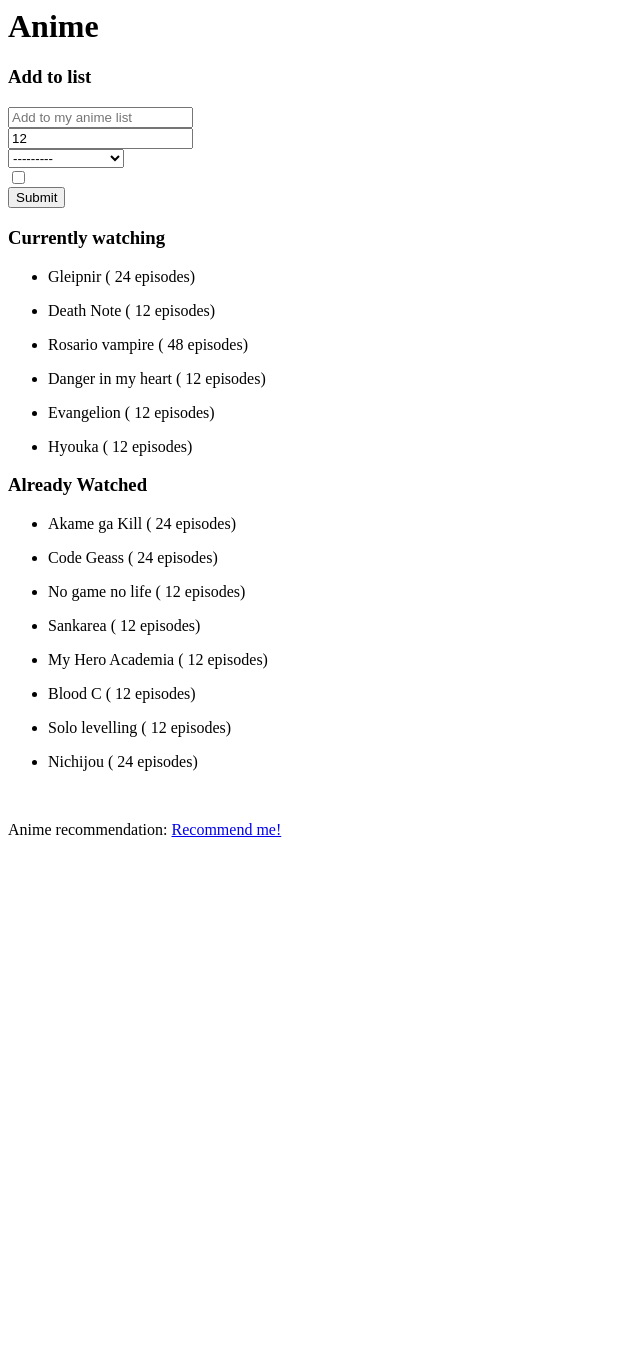
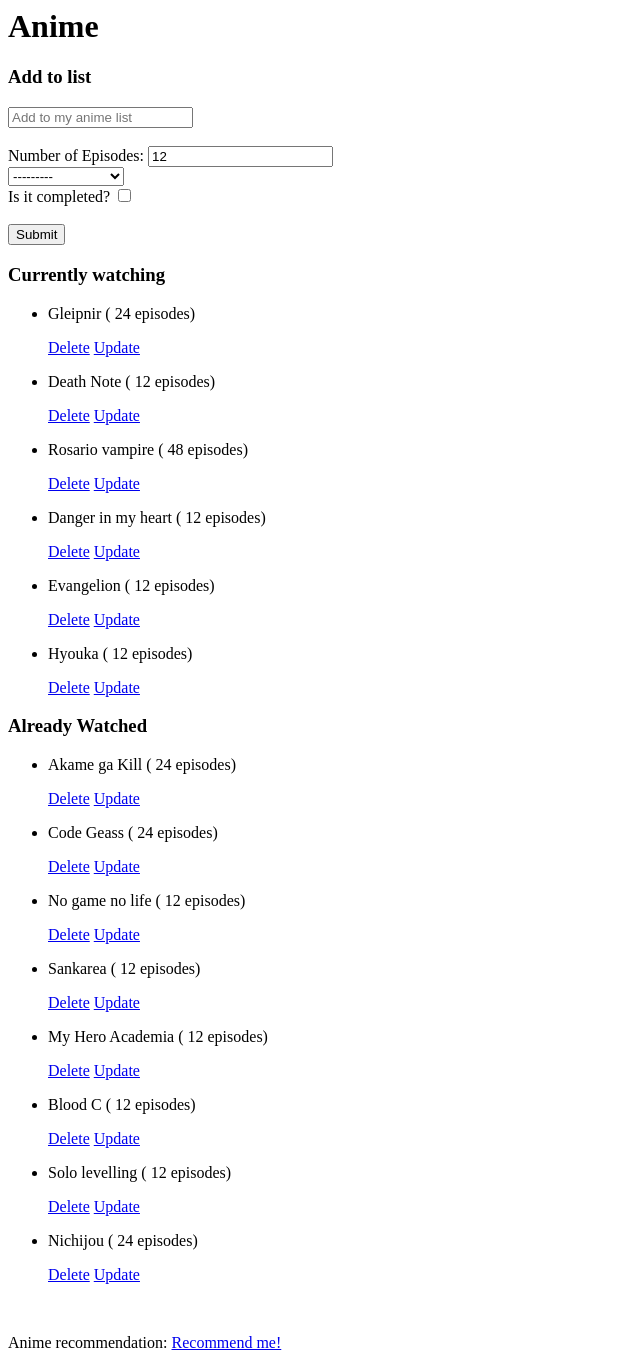
Before and after one commit to DMTolibas/anime-recommendation, a Django app: page / in a window 1280 px wide. Shown: the whole page, without its empty margins (0-640 px from the left). Before the commit the page ends 837 px from the top, so only its background shows below. Run offline with Django 5.2, Linux system fonts and the light colour scheme; data comes from the database, SQL or seed files in the repository; both versions use the stored data as it was after the commit.

Commit message:
make the update funct

```diff
--- a/anime_recom/anime_list/templates/home.html
+++ b/anime_recom/anime_list/templates/home.html
@@ -6,10 +6,10 @@
 
     {% csrf_token %}
 
-    {{AnimeForm.title}}<br>
-    {{AnimeForm.num_ep}}<br>
+    {{AnimeForm.title}}<br> <br>
+    Number of Episodes: {{AnimeForm.num_ep}}<br>
     {{AnimeForm.genre}}<br>
-    {{AnimeForm.completed}} <br>
+    Is it completed? {{AnimeForm.completed}} <br><br>
 
 
     <input class="btn" type="submit" name="add anime">
@@ -24,6 +24,8 @@
     {% if anime.completed == False %}
         <ul>
             <li><p>  {{anime}} ( {{anime.num_ep}} episodes) <p>
+                <a href="{% url 'delete-anime' anime.id %}"> Delete</a>
+                <a href="{% url 'update-anime' anime.id %}"> Update</a>
             </li>
         </ul>
     {% endif %}
@@ -37,6 +39,8 @@
     {% if anime.completed %}
         <ul>
             <li><p>  {{anime}} ( {{anime.num_ep}} episodes) <p>
+                <a href="{% url 'delete-anime' anime.id %}"> Delete</a>
+                <a href="{% url 'update-anime' anime.id %}"> Update</a>
             </li>
         </ul>
     {% endif %}
--- a/anime_recom/anime_list/urls.py
+++ b/anime_recom/anime_list/urls.py
@@ -3,5 +3,8 @@
 
 urlpatterns = [
     path('', views.index, name="home"),
+    path('delete-anime/<str:pk>', views.deleteanime, name="delete-anime"), #the str: pk get the id of the obj and send it to the f(x) in view
+    path('update-anime/<str:pk>', views.updateanime, name="update-anime"), #the str: pk get the id of the obj and send it to the views.updateanime
+
     path('recommendation', views.recommend, name="recommendation"),
 ]
--- a/anime_recom/anime_list/views.py
+++ b/anime_recom/anime_list/views.py
@@ -1,4 +1,4 @@
-from django.shortcuts import render, redirect
+from django.shortcuts import render, redirect, get_object_or_404
 from django.http import HttpResponse
 
 from .models import Anime
@@ -25,3 +25,34 @@
 
 def recommend(request):
     return render(request,'recom.html')
+
+def deleteanime(request, pk):
+    anime = get_object_or_404(Anime, id=pk)      # get the object that the user is req, but if not found, show 404 error
+    # anime = Anime.objects.get(id=pk) // you can also try this one
+    if request.method == 'POST':
+        anime.delete()
+
+        return redirect('home')
+
+    context = {'anime': anime}
+    return render(request, 'delete-anime.html', context)
+
+
+def updateanime(request, pk):
+    anime = get_object_or_404(Anime, id=pk) #get the obj.
+
+    form = AnimeForm(instance=anime)   #This code set the data that we request as the place holder//instance = whatever data we get/request
+
+    if request.method == 'POST':
+
+        form = AnimeForm(request.POST, instance=anime) #change the current data into new data
+
+        if form.is_valid():
+
+            form.save()
+
+            return redirect('home')
+
+    context = {'AnimeForm': form}
+
+    return render(request, 'update-anime.html', context)
```
Also changed, not shown: anime_recom/anime_list/templates/delete-anime.html (added, +13 -0 lines), anime_recom/anime_list/templates/update-anime.html (added, +15 -0 lines), anime_recom/db.sqlite3.
